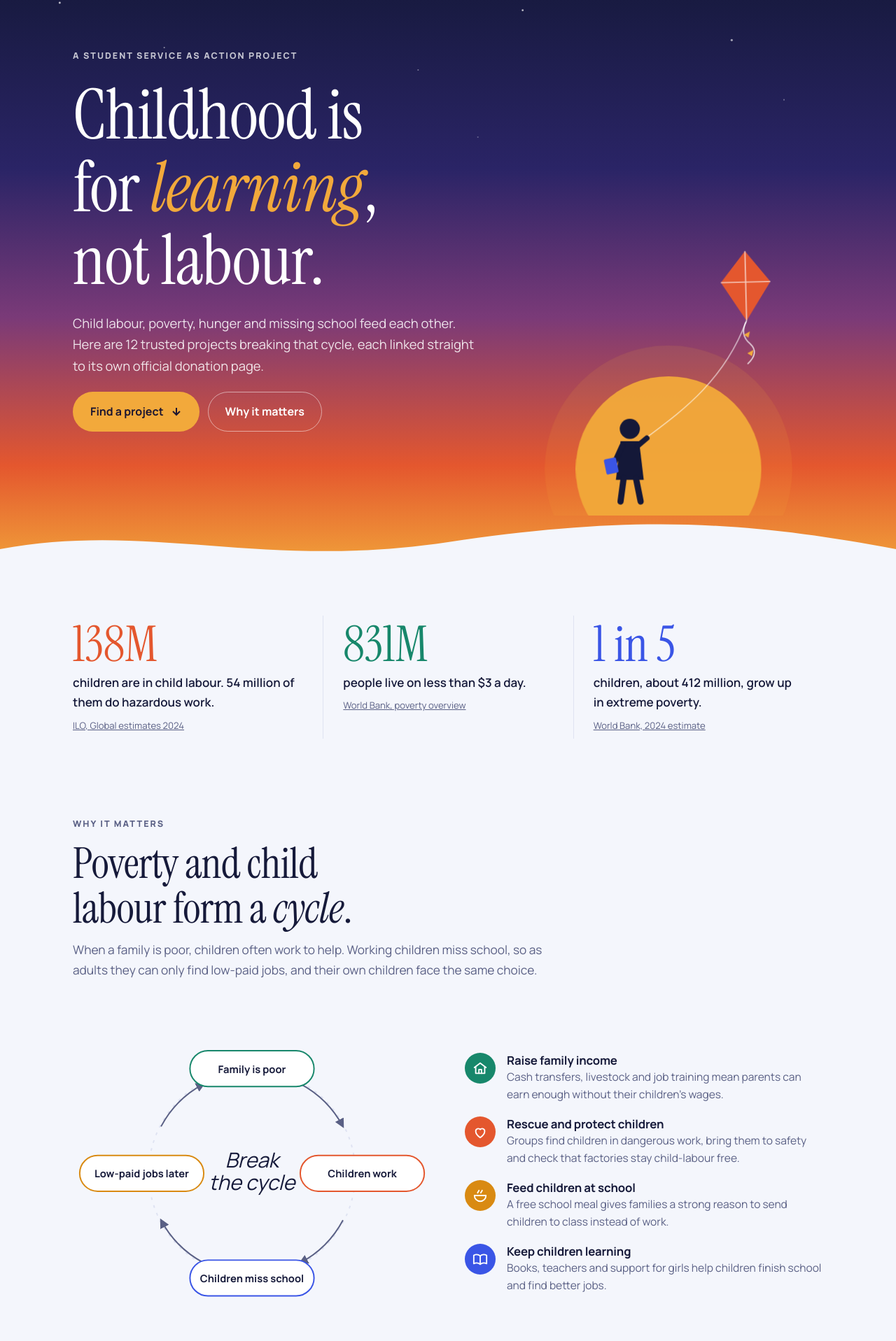
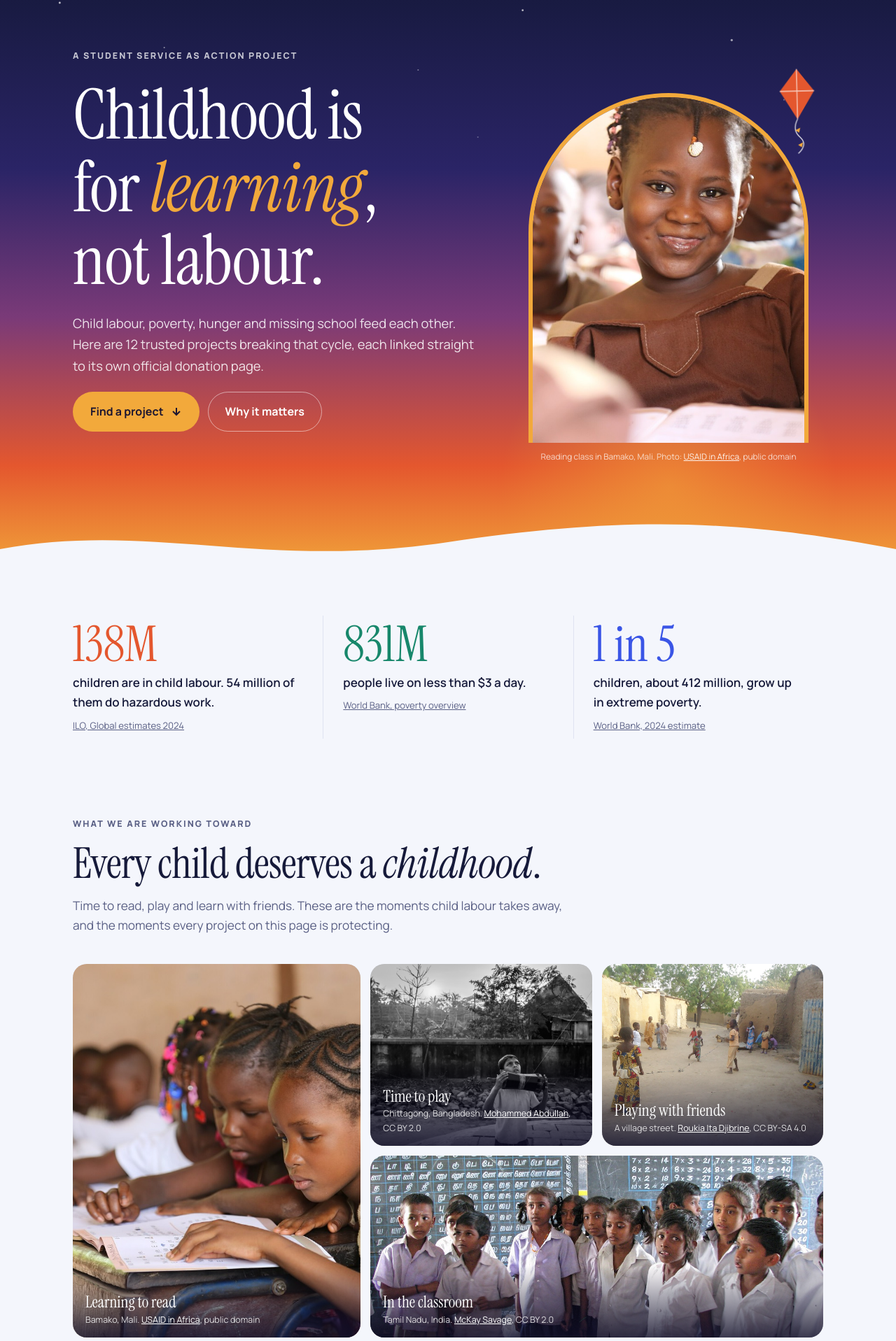
Before and after one commit to VirajSinghChadha/helping-hands, a plain HTML site: page index.html in a window 1280 px wide. Shown: the part 60-1977 px from the top of the page at 70% size. Drawn offline with Linux system fonts and the light colour scheme.

Commit message:
Add photos of children with Wikimedia Commons credits
Co-Authored-By: Claude Opus 5.5 <noreply@anthropic.com>

```diff
--- a/index.html
+++ b/index.html
@@ -69,7 +69,6 @@ a:focus-visible, button:focus-visible { outline: 3px solid var(--gold); outline-
 .btn-gold:hover { background: #ffbb4f; }
 .btn-line { border-color: rgba(255,255,255,.5); color: #fff; }
 .btn-line:hover { border-color: #fff; background: rgba(255,255,255,.08); }
-.scene { align-self: end; display: block; width: 100%; height: auto; }
 .stars { position: absolute; inset: 0; z-index: 1; pointer-events: none; }
 .hills { position: relative; z-index: 2; display: block; width: 100%; height: 90px; margin-top: -2px; }
 
@@ -153,9 +152,51 @@ section.block { padding-block: 88px; }
 footer { padding-block: 48px 64px; border-top: 1px solid var(--line); color: var(--muted); font-size: .92rem; display: grid; gap: 10px; }
 footer strong { color: var(--ink); }
 
+
+/* ---------- Photos ---------- */
+.hero-photo { position: relative; margin: 0; align-self: end; display: grid; justify-items: center; }
+.arch-glow { position: absolute; left: 50%; bottom: 0; width: 118%; aspect-ratio: 1; max-width: 560px; transform: translate(-50%, 42%); border-radius: 50%; background: radial-gradient(circle, rgba(242,169,59,.55) 0%, rgba(242,169,59,0) 65%); }
+.arch { position: relative; width: min(100%, 400px); aspect-ratio: 4 / 5; border-radius: 999px 999px 0 0; overflow: hidden; border: 6px solid var(--gold); border-bottom: 0; background: #2a2466; }
+.arch img { width: 100%; height: 100%; object-fit: cover; object-position: 55% 30%; display: block; }
+.hero-photo .kite { position: absolute; width: 70px; top: -36px; right: max(0px, calc(50% - 250px)); }
+.hero-photo figcaption { position: relative; font-size: .74rem; color: rgba(255,255,255,.75); padding-block: 10px 74px; text-align: center; }
+.hero-photo figcaption a { color: rgba(255,255,255,.9); }
+
+.photos { padding-top: 64px; }
+.mosaic { display: grid; grid-template-columns: 1.3fr 1fr 1fr; grid-template-rows: 260px 260px; gap: 14px; }
+.mosaic figure { position: relative; margin: 0; border-radius: 20px; overflow: hidden; min-width: 0; background: var(--line); }
+.mosaic .m1 { grid-row: span 2; }
+.mosaic .m4 { grid-column: span 2; }
+.mosaic img { width: 100%; height: 100%; object-fit: cover; display: block; }
+.mosaic .m3 img { object-position: 50% 60%; }
+.mosaic .m4 img { object-position: 50% 45%; }
+.mosaic figcaption { position: absolute; inset: auto 0 0 0; padding: 40px 18px 14px; font-size: .78rem; color: rgba(255,255,255,.82); background: linear-gradient(transparent, rgba(16,14,40,.82)); }
+.mosaic figcaption strong { display: block; font-family: var(--display); font-weight: 400; font-size: 1.45rem; color: #fff; line-height: 1.1; margin-bottom: 2px; }
+.mosaic figcaption a { color: #fff; }
+
+.about { display: grid; grid-template-columns: minmax(0, 1fr) minmax(0, 1fr); gap: 40px; align-items: center; margin-bottom: 48px; }
+.about .head { margin-bottom: 0; }
+.about-photo { margin: 0; display: grid; gap: 8px; }
+.about-photo img { width: 100%; aspect-ratio: 3 / 2; object-fit: cover; border-radius: 20px; display: block; }
+.about-photo figcaption { font-size: .8rem; color: var(--muted); }
+
+@media (max-width: 960px) {
+  .hero-photo .kite { right: 4%; }
+  .hero-photo figcaption { padding-bottom: 64px; }
+  .mosaic { grid-template-columns: 1fr 1fr; grid-template-rows: 300px 220px 240px; }
+  .mosaic .m1 { grid-row: auto; grid-column: span 2; }
+  .mosaic .m4 { grid-column: span 2; }
+  .about { grid-template-columns: 1fr; }
+}
+@media (max-width: 640px) {
+  .arch { width: min(86%, 340px); }
+  .mosaic { grid-template-columns: 1fr; grid-template-rows: none; grid-auto-rows: 240px; }
+  .mosaic .m1, .mosaic .m4 { grid-column: auto; }
+}
+
 /* ---------- Motion (content is visible at rest) ---------- */
 @media (prefers-reduced-motion: no-preference) {
-  .kite { animation: drift 6s ease-in-out infinite; transform-origin: 300px 70px; }
+  .kite { animation: drift 6s ease-in-out infinite; transform-origin: 50% 100%; }
   @keyframes drift { 0%,100% { transform: rotate(-3deg) translateY(0); } 50% { transform: rotate(4deg) translateY(-8px); } }
   .sun { animation: glow 5s ease-in-out infinite; }
   @keyframes glow { 0%,100% { opacity: .95; } 50% { opacity: 1; } }
@@ -167,7 +208,6 @@ footer strong { color: var(--ink); }
 @media (max-width: 960px) {
   .hero-body { grid-template-columns: 1fr; }
   .hero-copy { padding-bottom: 0; }
-  .scene { max-width: 420px; justify-self: center; }
   .grid { grid-template-columns: repeat(2, minmax(0, 1fr)); }
   .cycle { grid-template-columns: 1fr; }
   .cycle svg { max-width: 520px; justify-self: center; }
@@ -228,25 +268,19 @@ footer strong { color: var(--ink); }
         </div>
       </div>
 
-      <svg class="scene" viewBox="0 0 400 360" role="img" aria-label="A child flying a kite as the sun rises">
-        <circle class="sun" cx="200" cy="300" r="120" fill="#f2a93b" opacity=".95"/>
-        <circle cx="200" cy="300" r="160" fill="#f2a93b" opacity=".12"/>
-        <g class="kite">
-          <path d="M300 20 L332 60 L300 110 L268 60 Z" fill="#e4572e"/>
-          <path d="M300 20 L300 110 M268 60 L332 60" stroke="#fff" stroke-width="1.5" opacity=".7"/>
-          <path d="M300 110 q-10 18 4 30 q12 12 -4 26" stroke="#fff" stroke-width="1.5" fill="none" opacity=".8"/>
-          <path d="M296 128 l8 -4 l-2 8 z M300 152 l8 -4 l-2 8 z" fill="#f2a93b"/>
-        </g>
-        <path d="M300 110 C 270 190, 210 230, 168 262" stroke="#fff" stroke-width="1.2" fill="none" opacity=".75"/>
-        <g fill="#141838">
-          <circle cx="150" cy="248" r="13"/>
-          <path d="M138 264 h24 l6 50 h-36 z"/>
-          <path d="M160 270 l12 -10" stroke="#141838" stroke-width="7" stroke-linecap="round"/>
-          <path d="M140 270 l-10 22" stroke="#141838" stroke-width="7" stroke-linecap="round"/>
-          <path d="M142 312 l-4 30 M158 312 l6 30" stroke="#141838" stroke-width="8" stroke-linecap="round"/>
-          <rect x="118" y="286" width="16" height="20" rx="2" fill="#3a55e6" transform="rotate(-12 126 296)"/>
-        </g>
-      </svg>
+      <figure class="hero-photo">
+        <div class="arch-glow" aria-hidden="true"></div>
+        <div class="arch">
+          <img src="images/girl-smiling-mali.jpg" width="1200" height="800" alt="A smiling girl at her desk during a reading class in Bamako, Mali" fetchpriority="high">
+        </div>
+        <svg class="kite" viewBox="0 0 80 160" aria-hidden="true">
+          <path d="M40 4 L68 40 L40 86 L12 40 Z" fill="#e4572e"/>
+          <path d="M40 4 L40 86 M12 40 L68 40" stroke="#fff" stroke-width="1.5" opacity=".7"/>
+          <path d="M40 86 q-10 18 4 30 q12 12 -4 26" stroke="#fff" stroke-width="1.5" fill="none" opacity=".85"/>
+          <path d="M36 104 l8 -4 l-2 8 z M40 128 l8 -4 l-2 8 z" fill="#f2a93b"/>
+        </svg>
+        <figcaption>Reading class in Bamako, Mali. Photo: <a href="https://commons.wikimedia.org/wiki/File:Integrated_Reading_Activity_in_Bamako,_Mali_(38723302555).jpg" target="_blank" rel="noopener">USAID in Africa</a>, public domain</figcaption>
+      </figure>
     </div>
   </div>
 
@@ -275,6 +309,35 @@ footer strong { color: var(--ink); }
       </div>
     </div>
   </div>
+
+
+  <section class="block photos" id="childhood" aria-labelledby="childhood-h">
+    <div class="wrap">
+      <div class="head">
+        <span class="eyebrow">What we are working toward</span>
+        <h2 id="childhood-h">Every child deserves a <em>childhood</em>.</h2>
+        <p>Time to read, play and learn with friends. These are the moments child labour takes away, and the moments every project on this page is protecting.</p>
+      </div>
+      <div class="mosaic">
+        <figure class="m1">
+          <img src="images/girls-reading-mali.jpg" width="1200" height="800" loading="lazy" alt="Girls reading their books together at a school desk in Bamako, Mali">
+          <figcaption><strong>Learning to read</strong> Bamako, Mali. <a href="https://commons.wikimedia.org/wiki/File:Integrated_Reading_Activity_in_Bamako,_Mali_(24751556697).jpg" target="_blank" rel="noopener">USAID in Africa</a>, public domain</figcaption>
+        </figure>
+        <figure class="m2">
+          <img src="images/kite-chittagong.jpg" width="1200" height="801" loading="lazy" alt="A boy holding a kite reel and watching his kite in the sky in Chittagong, Bangladesh">
+          <figcaption><strong>Time to play</strong> Chittagong, Bangladesh. <a href="https://commons.wikimedia.org/wiki/File:Kite_flying_in_Chittagong_(19466358111).jpg" target="_blank" rel="noopener">Mohammed Abdullah</a>, CC BY 2.0</figcaption>
+        </figure>
+        <figure class="m3">
+          <img src="images/rope-jumping.jpg" width="1200" height="1104" loading="lazy" alt="Children playing jump rope together on a sandy village street">
+          <figcaption><strong>Playing with friends</strong> A village street. <a href="https://commons.wikimedia.org/wiki/File:Children_in_a_village_playing_rope_jumping.jpg" target="_blank" rel="noopener">Roukia Ita Djibrine</a>, CC BY-SA 4.0</figcaption>
+        </figure>
+        <figure class="m4">
+          <img src="images/tamil-nadu-class.jpg" width="1200" height="900" loading="lazy" alt="Students in school uniforms standing in front of chalkboards in a classroom in Tamil Nadu, India">
+          <figcaption><strong>In the classroom</strong> Tamil Nadu, India. <a href="https://commons.wikimedia.org/wiki/File:Tamil_Nadu_school_kids.jpg" target="_blank" rel="noopener">McKay Savage</a>, CC BY 2.0</figcaption>
+        </figure>
+      </div>
+    </div>
+  </section>
 
   <section class="block" id="cycle">
     <div class="wrap">
@@ -375,10 +438,16 @@ footer strong { color: var(--ink); }
 
   <section class="block" id="journey">
     <div class="wrap">
-      <div class="head">
-        <span class="eyebrow">About this project</span>
-        <h2>How this site was <em>made</em>.</h2>
-        <p>Helping Hands is my MYP Service as Action project. It followed the five stages of service learning.</p>
+      <div class="about">
+        <div class="head">
+          <span class="eyebrow">About this project</span>
+          <h2>How this site was <em>made</em>.</h2>
+          <p>Helping Hands is my MYP Service as Action project. It followed the five stages of service learning.</p>
+        </div>
+        <figure class="about-photo">
+          <img src="images/nepal-school.jpg" width="1200" height="799" loading="lazy" alt="Young students in school uniforms and ties lined up at their school in Nepal">
+          <figcaption>Back at school in Nepal. <a href="https://commons.wikimedia.org/wiki/File:Happy_to_be_back_in_school_(8424386762).jpg" target="_blank" rel="noopener">DFID</a>, CC BY 2.0</figcaption>
+        </figure>
       </div>
       <div class="journey">
         <div class="stage"><span class="pin">1</span><div><h3>Investigate</h3><p>Researched child labour and poverty using ILO and World Bank data, then chose four issues.</p></div></div>
@@ -395,6 +464,7 @@ footer strong { color: var(--ink); }
   <footer>
     <p><strong>Helping Hands</strong> is a student Service as Action project. It is not run by or connected to any organization listed.</p>
     <p>Facts from the <a href="https://www.ilo.org/topics-and-sectors/child-labour" target="_blank" rel="noopener">International Labour Organization</a> and the <a href="https://www.worldbank.org/en/topic/poverty/overview" target="_blank" rel="noopener">World Bank</a>. Links checked October 1, 2026.</p>
+    <p>Photos from <a href="https://commons.wikimedia.org/" target="_blank" rel="noopener">Wikimedia Commons</a>, used under the licenses shown with each photo. Licenses: <a href="https://creativecommons.org/licenses/by/2.0/" target="_blank" rel="noopener">CC BY 2.0</a>, <a href="https://creativecommons.org/licenses/by-sa/4.0/" target="_blank" rel="noopener">CC BY-SA 4.0</a>.</p>
   </footer>
 </div>
 
```
Also changed, not shown: images/girl-smiling-mali.jpg (added), images/girls-reading-mali.jpg (added), images/kite-chittagong.jpg (added), images/nepal-school.jpg (added), images/rope-jumping.jpg (added), images/tamil-nadu-class.jpg (added).
